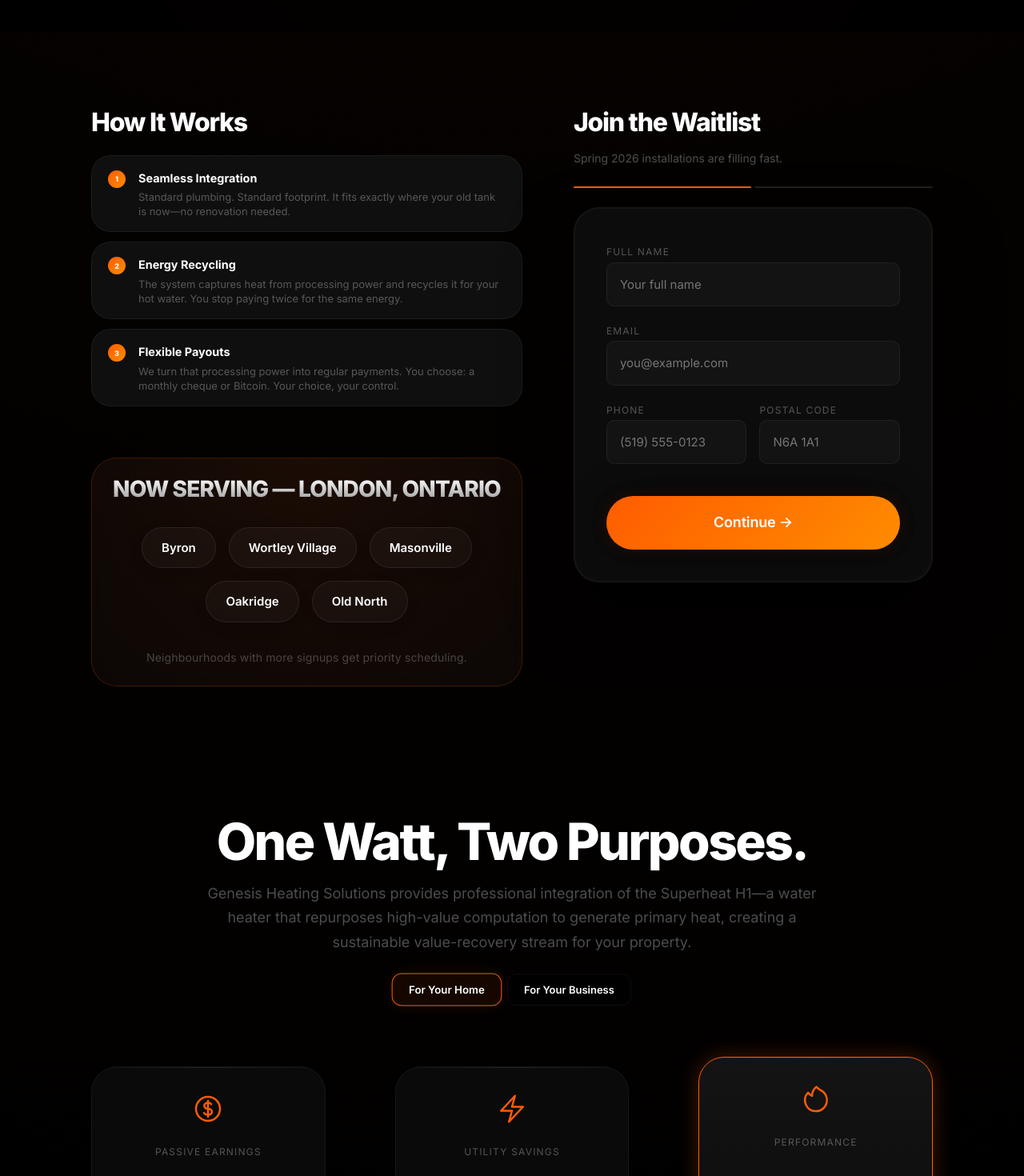
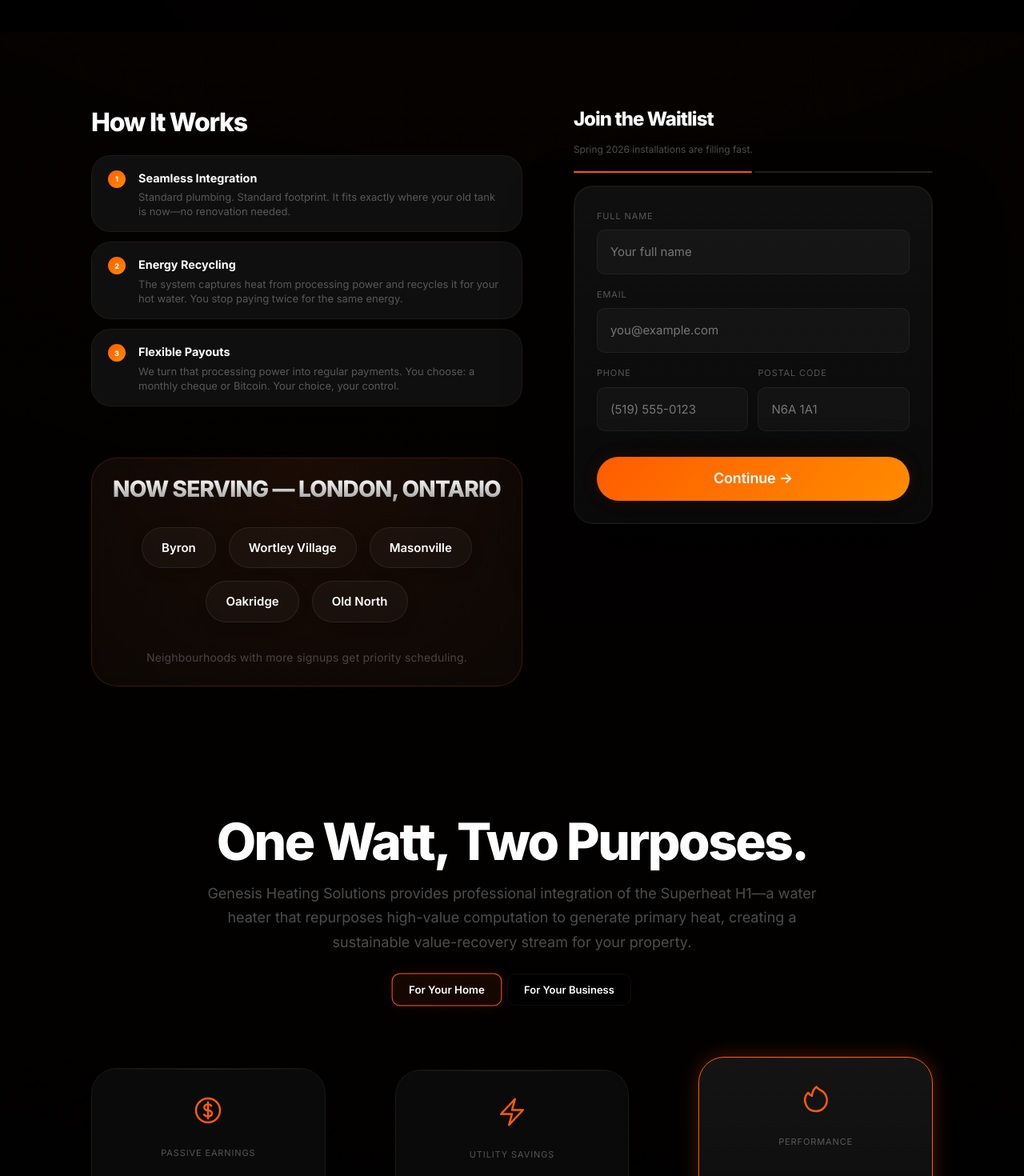
Before and after one commit to London-mining-company/genesis-heating, a Preact app: page / in a window 1280 px wide. Shown: the part 760-2230 px from the top of the page at 80% size. Built offline with nearby package versions, Linux system fonts and the light colour scheme.

Commit message:
Form UI polish: compact layout, refined proportions, aligned elements

```diff
--- a/src/App.tsx
+++ b/src/App.tsx
@@ -366,11 +366,11 @@
 
     return (
         <div id="waitlist">
-            <header className="section-header" style={{ textAlign: 'left', margin: '0 0 1.5rem' }}>
-                <h2 style={{ fontSize: '2rem' }}>Join the Waitlist</h2>
-                <p className="text-dim" style={{ fontSize: '14px', marginTop: '0.5rem' }}>Spring 2026 installations are filling fast.</p>
+            <header className="section-header" style={{ textAlign: 'left', margin: '0 0 1rem' }}>
+                <h2 style={{ fontSize: '1.5rem' }}>Join the Waitlist</h2>
+                <p className="text-dim" style={{ fontSize: '12px', marginTop: '0.25rem' }}>Spring 2026 installations are filling fast.</p>
             </header>
-            <div className="form-progress" style={{ display: 'flex', gap: '4px', marginBottom: '1.5rem' }}>
+            <div className="form-progress" style={{ display: 'flex', gap: '3px', marginBottom: '1rem' }}>
                 <div style={{ height: '2px', flex: 1, background: 'var(--c-accent)', borderRadius: '1px' }}></div>
                 <div style={{ height: '2px', flex: 1, background: step === 2 ? 'var(--c-accent)' : 'var(--c-border-strong)', borderRadius: '1px', transition: 'var(--t-base)' }}></div>
             </div>
@@ -382,73 +382,66 @@
                     <div className="reveal reveal-active">
                         <div className="form-group">
                             <label className="calc-label">Full Name</label>
-                            <div className="form-input-wrapper">
-                                <input name="name" className="form-input" placeholder="Your full name" value={formData.name} onChange={handleChange} />
-                            </div>
-                            {errors.name && <p className="text-orange" style={{ fontSize: '10px', marginTop: '0.5rem' }}>{errors.name}</p>}
+                            <input name="name" className="form-input" placeholder="Your full name" value={formData.name} onChange={handleChange} />
+                            {errors.name && <p className="text-orange" style={{ fontSize: '10px', marginTop: '0.375rem' }}>{errors.name}</p>}
                         </div>
-                        <div className="form-group" style={{ marginTop: '1rem' }}>
+                        <div className="form-group">
                             <label className="calc-label">Email</label>
-                            <div className="form-input-wrapper">
-                                <input name="email" type="email" className="form-input" placeholder="you@example.com" value={formData.email} onChange={handleChange} />
-                            </div>
-                            {errors.email && <p className="text-orange" style={{ fontSize: '10px', marginTop: '0.5rem' }}>{errors.email}</p>}
+                            <input name="email" type="email" className="form-input" placeholder="you@example.com" value={formData.email} onChange={handleChange} />
+                            {errors.email && <p className="text-orange" style={{ fontSize: '10px', marginTop: '0.375rem' }}>{errors.email}</p>}
                         </div>
-                        <div className="grid" style={{ gridTemplateColumns: '1fr 1fr', gap: '1rem', marginTop: '1rem' }}>
+                        <div className="grid" style={{ gridTemplateColumns: '1fr 1fr', gap: '0.75rem' }}>
                             <div className="form-group">
                                 <label className="calc-label">Phone</label>
-                                <div className="form-input-wrapper">
-                                    <input name="phoneNumber" className="form-input" placeholder="(519) 555-0123" value={formData.phoneNumber} onChange={handleChange} />
-                                </div>
-                                {errors.phoneNumber && <p className="text-orange" style={{ fontSize: '10px', marginTop: '0.5rem' }}>{errors.phoneNumber}</p>}
+                                <input name="phoneNumber" className="form-input" placeholder="(519) 555-0123" value={formData.phoneNumber} onChange={handleChange} />
+                                {errors.phoneNumber && <p className="text-orange" style={{ fontSize: '10px', marginTop: '0.375rem' }}>{errors.phoneNumber}</p>}
                             </div>
                             <div className="form-group">
                                 <label className="calc-label">Postal Code</label>
-                                <div className="form-input-wrapper">
-                                    <input name="postalCode" className="form-input" placeholder="N6A 1A1" value={formData.postalCode} onChange={handleChange} />
-                                </div>
-                                {errors.postalCode && <p className="text-orange" style={{ fontSize: '10px', marginTop: '0.5rem' }}>{errors.postalCode}</p>}
+                                <input name="postalCode" className="form-input" placeholder="N6A 1A1" value={formData.postalCode} onChange={handleChange} />
+                                {errors.postalCode && <p className="text-orange" style={{ fontSize: '10px', marginTop: '0.375rem' }}>{errors.postalCode}</p>}
                             </div>
                         </div>
-                        <button type="button" onClick={() => setStep(2)} className="btn btn-primary" style={{ width: '100%', marginTop: '1.5rem' }}>Continue →</button>
+                        <button type="button" onClick={() => setStep(2)} className="btn btn-primary" style={{ width: '100%', marginTop: '1rem', padding: '0.75rem 1.5rem' }}>Continue →</button>
                     </div>
+
                 ) : (
                     <div className="reveal reveal-active">
                         <div className="form-group">
                             <label className="calc-label">Property Type</label>
                             <div className="prop-type-grid">
                                 <div onClick={() => setFormData(v => ({ ...v, propertyType: 'residential' }))} className={`prop-type-card ${formData.propertyType === 'residential' ? 'active' : ''}`}>
-                                    <svg style={{ width: '28px', height: '28px', marginBottom: '8px' }} fill="none" stroke="currentColor" viewBox="0 0 24 24"><path stroke-linecap="round" stroke-linejoin="round" stroke-width="1.5" d="M3 12l2-2m0 0l7-7 7 7M5 10v10a1 1 0 001 1h3m10-11l2 2m-2-2v10a1 1 0 01-1 1h-3m-6 0a1 1 0 001-1v-4a1 1 0 011-1h2a1 1 0 011 1v4a1 1 0 001 1m-6 0h6" /></svg>
+                                    <svg style={{ width: '20px', height: '20px' }} fill="none" stroke="currentColor" viewBox="0 0 24 24"><path strokeLinecap="round" strokeLinejoin="round" strokeWidth="1.5" d="M3 12l2-2m0 0l7-7 7 7M5 10v10a1 1 0 001 1h3m10-11l2 2m-2-2v10a1 1 0 01-1 1h-3m-6 0a1 1 0 001-1v-4a1 1 0 011-1h2a1 1 0 011 1v4a1 1 0 001 1m-6 0h6" /></svg>
                                     Home
                                 </div>
                                 <div onClick={() => setFormData(v => ({ ...v, propertyType: 'commercial' }))} className={`prop-type-card ${formData.propertyType === 'commercial' ? 'active' : ''}`}>
-                                    <svg style={{ width: '28px', height: '28px', marginBottom: '8px' }} fill="none" stroke="currentColor" viewBox="0 0 24 24"><path stroke-linecap="round" stroke-linejoin="round" stroke-width="1.5" d="M19 21V5a2 2 0 00-2-2H7a2 2 0 00-2 2v16m14 0h2m-2 0h-5m-9 0H3m2 0h5M9 7h1m-1 4h1m4-4h1m-1 4h1m-5 10v-5a1 1 0 011-1h2a1 1 0 011 1v5m-4 0h4" /></svg>
+                                    <svg style={{ width: '20px', height: '20px' }} fill="none" stroke="currentColor" viewBox="0 0 24 24"><path strokeLinecap="round" strokeLinejoin="round" strokeWidth="1.5" d="M19 21V5a2 2 0 00-2-2H7a2 2 0 00-2 2v16m14 0h2m-2 0h-5m-9 0H3m2 0h5M9 7h1m-1 4h1m4-4h1m-1 4h1m-5 10v-5a1 1 0 011-1h2a1 1 0 011 1v5m-4 0h4" /></svg>
                                     Business
                                 </div>
                             </div>
                         </div>
-                        <div className="form-group" style={{ marginTop: '1.5rem' }}>
-                            <div style={{ display: 'flex', justifyContent: 'space-between', marginBottom: '0.75rem' }}>
-                                <label className="calc-label">Monthly Heating Cost (Approx.)</label>
-                                <span className="text-orange" style={{ fontSize: '14px', fontWeight: '700' }}>${formData.monthlyHeatingCost}</span>
+                        <div className="form-group" style={{ marginTop: '1rem' }}>
+                            <div style={{ display: 'flex', justifyContent: 'space-between', alignItems: 'center' }}>
+                                <label className="calc-label" style={{ marginBottom: 0 }}>Monthly Heating Cost</label>
+                                <span className="text-orange" style={{ fontSize: '13px', fontWeight: '700' }}>${formData.monthlyHeatingCost}</span>
                             </div>
-                            <input type="range" name="monthlyHeatingCost" className="slider" min="50" max="1000" step="10" value={formData.monthlyHeatingCost} onChange={handleChange} />
+                            <input type="range" name="monthlyHeatingCost" className="slider" min="50" max="1000" step="10" value={formData.monthlyHeatingCost} onChange={handleChange} style={{ marginTop: '0.5rem' }} />
                         </div>
-                        <div className="form-group" style={{ marginTop: '1.25rem' }}>
-                            <div style={{ display: 'flex', gap: '0.75rem', alignItems: 'center', marginBottom: '0.75rem' }}>
-                                <input type="checkbox" name="privacyAccepted" checked={formData.privacyAccepted} onChange={handleChange} style={{ width: '16px', height: '16px', flexShrink: 0, cursor: 'pointer', accentColor: 'var(--c-accent)' }} />
-                                <span style={{ fontSize: '12px', lineHeight: '1.4' }} className="text-dim">I agree to be contacted about installation.</span>
+                        <div className="form-group" style={{ marginTop: '1rem' }}>
+                            <div style={{ display: 'flex', gap: '0.5rem', alignItems: 'center', marginBottom: '0.5rem' }}>
+                                <input type="checkbox" name="privacyAccepted" checked={formData.privacyAccepted} onChange={handleChange} style={{ width: '14px', height: '14px', flexShrink: 0, cursor: 'pointer', accentColor: 'var(--c-accent)' }} />
+                                <span style={{ fontSize: '11px', lineHeight: '1.3' }} className="text-dim">I agree to be contacted about installation.</span>
                             </div>
-                            <div style={{ display: 'flex', gap: '0.75rem', alignItems: 'center' }}>
-                                <input type="checkbox" name="marketingConsent" checked={formData.marketingConsent} onChange={handleChange} style={{ width: '16px', height: '16px', flexShrink: 0, cursor: 'pointer', accentColor: 'var(--c-accent)' }} />
-                                <span style={{ fontSize: '12px', lineHeight: '1.4' }} className="text-dim">Send me updates and offers</span>
+                            <div style={{ display: 'flex', gap: '0.5rem', alignItems: 'center' }}>
+                                <input type="checkbox" name="marketingConsent" checked={formData.marketingConsent} onChange={handleChange} style={{ width: '14px', height: '14px', flexShrink: 0, cursor: 'pointer', accentColor: 'var(--c-accent)' }} />
+                                <span style={{ fontSize: '11px', lineHeight: '1.3' }} className="text-dim">Send me updates and offers</span>
                             </div>
-                            {errors.privacyAccepted && <p className="text-orange" style={{ fontSize: '10px', marginTop: '0.5rem' }}>{errors.privacyAccepted}</p>}
+                            {errors.privacyAccepted && <p className="text-orange" style={{ fontSize: '10px', marginTop: '0.375rem' }}>{errors.privacyAccepted}</p>}
                         </div>
-                        <button type="submit" className="btn btn-primary" style={{ width: '100%', marginTop: '1.25rem', padding: '0.875rem 1.5rem' }} disabled={isSubmitting}>{isSubmitting ? 'Submitting...' : 'Reserve Your Spot'}</button>
-                        <button type="button" onClick={() => setStep(1)} style={{ width: '100%', marginTop: '0.75rem', fontSize: '11px', textTransform: 'uppercase', letterSpacing: '0.08em' }} className="text-dim">← Back</button>
+                        <button type="submit" className="btn btn-primary" style={{ width: '100%', marginTop: '1rem', padding: '0.75rem 1.5rem' }} disabled={isSubmitting}>{isSubmitting ? 'Submitting...' : 'Reserve Your Spot'}</button>
+                        <button type="button" onClick={() => setStep(1)} style={{ width: '100%', marginTop: '0.5rem', padding: '0.5rem', fontSize: '10px', textTransform: 'uppercase', letterSpacing: '0.06em' }} className="text-dim">← Back</button>
+                    </div>
 
-                    </div>
                 )}
             </form>
         </div>
--- a/src/index.css
+++ b/src/index.css
@@ -571,10 +571,12 @@
 }
 
 .calc-label {
-  font-size: var(--f-size-xs);
+  display: block;
+  font-size: 0.6875rem;
   text-transform: uppercase;
-  letter-spacing: 0.1em;
+  letter-spacing: 0.08em;
   color: var(--c-text-dim);
+  margin-bottom: 0.5rem;
 }
 
 .slider {
@@ -590,11 +592,11 @@
 .slider::-webkit-slider-thumb {
   -webkit-appearance: none;
   appearance: none;
-  width: 32px;
-  height: 32px;
+  width: 24px;
+  height: 24px;
   background: var(--g-accent);
   border-radius: 50%;
-  border: 4px solid var(--c-bg);
+  border: 3px solid var(--c-bg);
   cursor: pointer;
   transition: 0.2s;
 }
@@ -606,12 +608,12 @@
 
 /* Form - High Integrity */
 .form-card {
-  background: rgba(15, 15, 15, 0.85);
+  background: linear-gradient(180deg, var(--c-card) 0%, var(--c-surface) 100%);
   backdrop-filter: blur(20px);
   -webkit-backdrop-filter: blur(20px);
   border: 1px solid var(--c-border);
-  border-radius: 32px;
-  padding: 2.5rem;
+  border-radius: 24px;
+  padding: 1.75rem;
   max-width: 500px;
   margin: 0 auto;
   box-shadow: 0 40px 80px rgba(0, 0, 0, 0.6), inset 0 0 0 1px rgba(255, 255, 255, 0.03);
@@ -662,14 +664,14 @@
 .prop-type-grid {
   display: grid;
   grid-template-columns: 1fr 1fr;
-  gap: 1rem;
-  margin-top: 0.5rem;
+  gap: 0.75rem;
+  margin-top: 0.375rem;
 }
 
 .prop-type-card {
-  padding: 1rem;
+  padding: 0.75rem 0.5rem;
   border: 1px solid var(--c-border);
-  border-radius: 12px;
+  border-radius: 10px;
   text-align: center;
   cursor: pointer;
   transition: var(--t-base);
@@ -679,7 +681,8 @@
   align-items: center;
   justify-content: center;
   font-weight: 600;
-  font-size: 0.8125rem;
+  font-size: 0.75rem;
+  gap: 0.25rem;
 }
 
 .prop-type-card.active {
```
